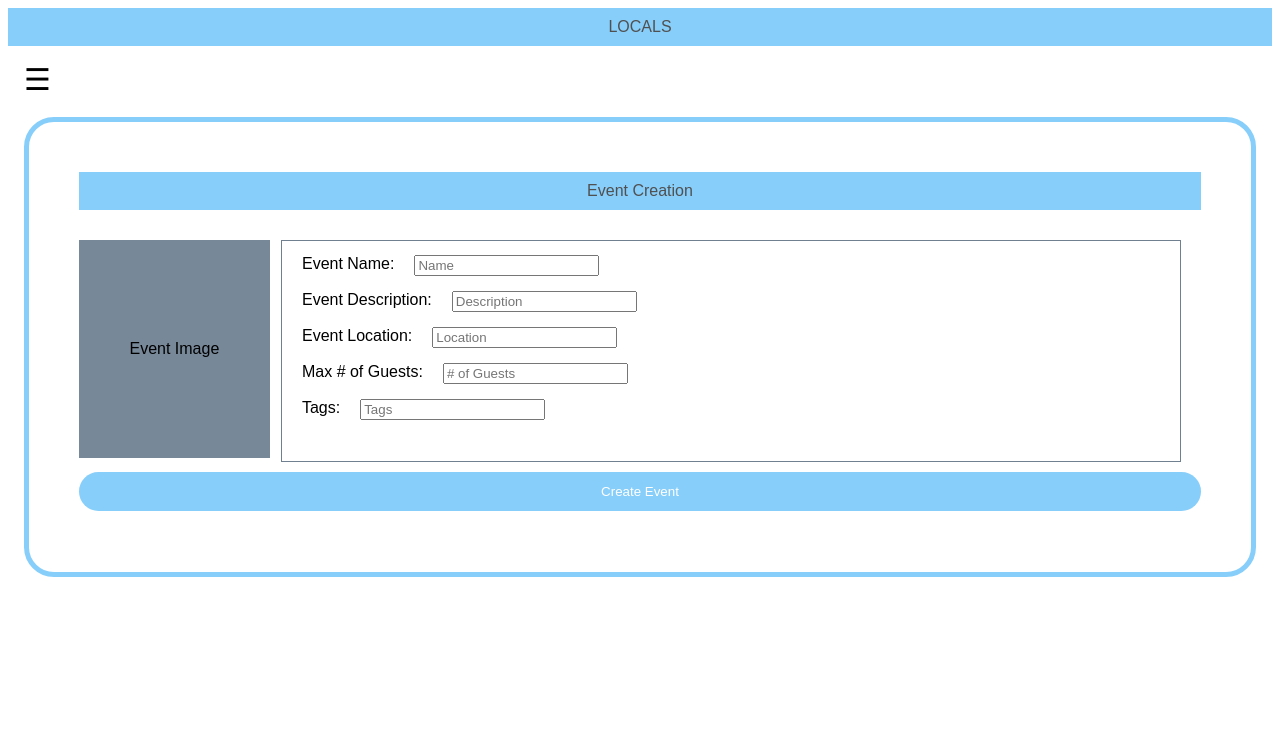
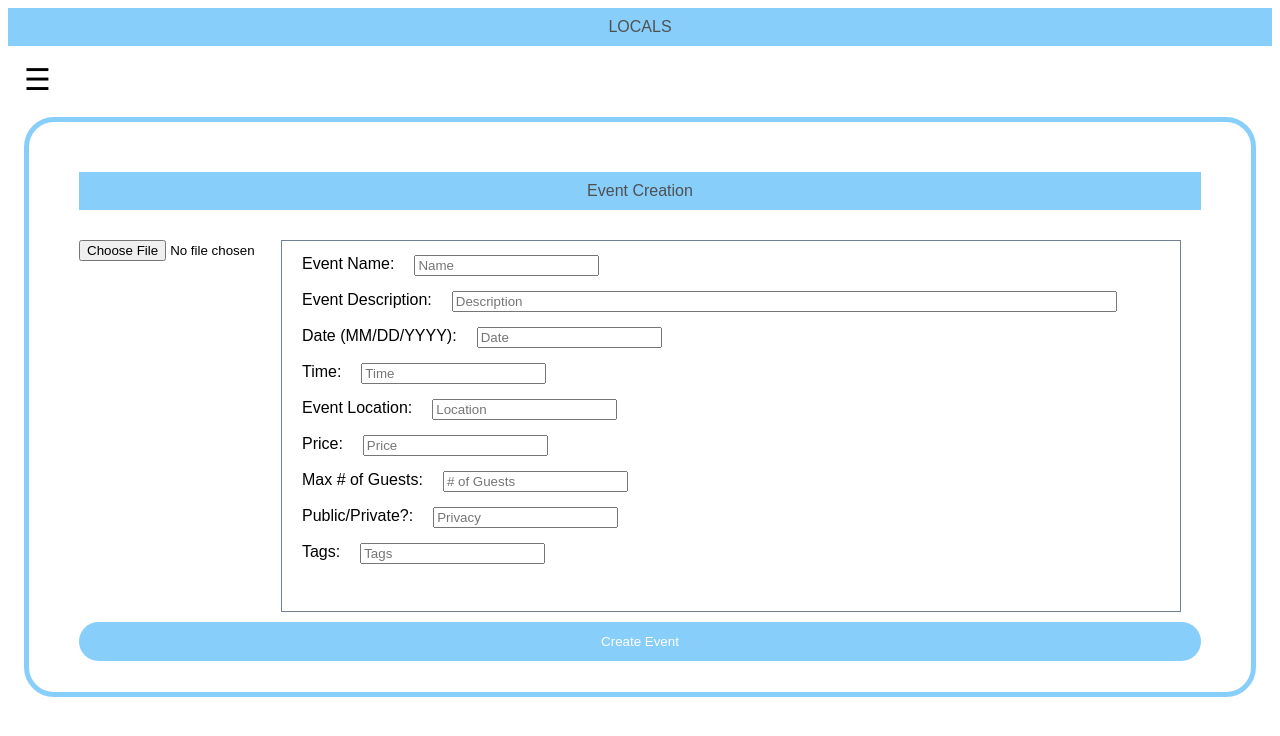
Before and after one commit to jakegk22/CS1530, a plain HTML site: page create_event.html in a window 1280 px wide. Drawn offline with Linux system fonts and the light colour scheme.

Commit message:
Updated create_event page to include all necessary event attributes

```diff
--- a/create_event.css
+++ b/create_event.css
@@ -52,17 +52,24 @@ body{
     border-width: thick;
     border-radius: 30px;
     background-color: white;
-    height: 350px;
+    height: 470px;
+}
+
+.pictureStuff
+{
+    width: 17%;
+    margin-top: 30px;
+    display: inline-block;
+    float: left;
 }
 
 .picture
 {
-    width: 17%;
+    width: 98%;
     padding: 100px 0;
-    margin-top: 30px;
-    background-color: lightslategray;
+    margin-bottom: 10px;
     border-color: black;
-    display: inline-block;
+    display: none;
     float: left;
 }
 
@@ -72,7 +79,7 @@ body{
     margin-top: 30px;
     margin-left: 1%;
     width: 80%;
-    height: 220px;
+    height: 370px;
     border: black;
     display: inline-block;
     float: left;
@@ -127,4 +134,9 @@ button.create{
 @media screen and (max-height: 450px) {
     .sidenav {padding-top: 15px;}
     .sidenav a {font-size: 18px;}
-  }
+}
+
+#photo
+{
+    float: left;
+}
--- a/create_event.html
+++ b/create_event.html
@@ -22,8 +22,10 @@
                 <div class="header">
                     Event Creation
                 </div>
-                <div class="picture">
-                    Event Image
+                <form id="eventCreateForm">
+                <div class="pictureStuff">
+                    <img id="eventPic" class="picture">
+                    <input type="file" id="file" name="image" onchange="loadImage(event)">
                 </div>
                 <div class="eventInfo">
                         <div class="name">
@@ -31,7 +33,7 @@
                                 Event Name:
                             </div>
                             <div class="textbox">
-                            <input type="text" placeholder="Name">
+                                <input id="name" type="text" placeholder="Name">
                             </div>
                         </div>
                         <br><br>
@@ -40,7 +42,25 @@
                                 Event Description:
                             </div>
                             <div class="textbox">
-                            <input type="text" placeholder="Description">
+                                <input id="description" type="text" size="80" placeholder="Description">
+                            </div>
+                        </div>
+                        <br><br>
+                        <div class="date">
+                            <div class="details">
+                                Date (MM/DD/YYYY):
+                            </div>
+                            <div class="textbox">
+                                <input id="date" type="text" placeholder="Date">
+                            </div>
+                        </div>
+                        <br><br>
+                        <div class="time">
+                            <div class="details">
+                                Time:
+                            </div>
+                            <div class="textbox">
+                                <input id="time" type="text" placeholder="Time">
                             </div>
                         </div>
                         <br><br>
@@ -49,7 +69,16 @@
                                 Event Location:
                             </div>
                             <div class="textbox">
-                            <input type="text" placeholder="Location">
+                                <input id="location" type="text" placeholder="Location">
+                            </div>
+                        </div>
+                        <br><br>
+                        <div class="price">
+                            <div class="details">
+                                Price:
+                            </div>
+                            <div class="textbox">
+                                <input id="price" type="text" placeholder="Price">
                             </div>
                         </div>
                         <br><br>
@@ -58,7 +87,16 @@
                                 Max # of Guests:
                             </div>
                             <div class="textbox">
-                            <input type="text" placeholder="# of Guests">
+                                <input id="price" type="text" placeholder="# of Guests">
+                            </div>
+                        </div>
+                        <br><br>
+                        <div class="public">
+                            <div class="details">
+                                Public/Private?:
+                            </div>
+                            <div class="textbox">
+                                <input id="public" type="text" placeholder="Privacy">
                             </div>
                         </div>
                         <br><br>
@@ -67,11 +105,12 @@
                                 Tags:
                             </div>
                             <div class="textbox">
-                            <input type="text" placeholder="Tags">
+                                <input id="tags" type="text" placeholder="Tags">
                             </div>
                         </div>
                 </div>
-                    <button class="create" onclick="location.href='social_feed.html'" type="button">Create Event</button>
+                    <button class="create" onclick="location.href='social_feed.html'" type="submit">Create Event</button>
+                </form>
             </div>
         </div>
 
@@ -106,6 +145,11 @@
                     header.classList.remove("sticky");
                 }
             }
+
+            var loadImage = function(event) {
+        	var image = document.getElementById('eventPic');
+        	image.src = URL.createObjectURL(event.target.files[0]);
+};
         </script>
     </body>
 </html>
```
Lines whose indentation alone changed are shown as unchanged.
